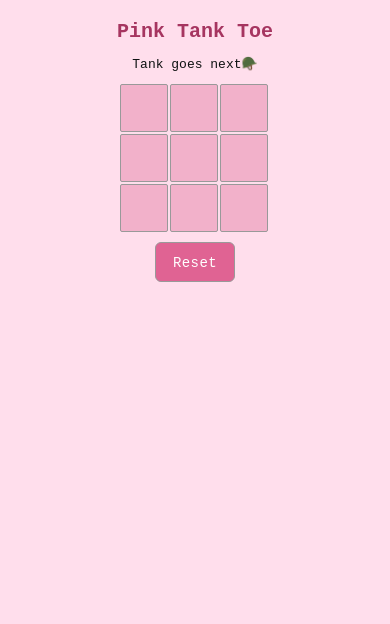
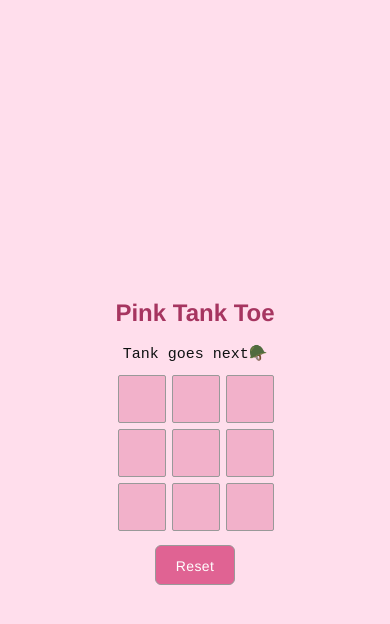
Before and after one commit to fractal-bootcamp/sarahbicknell.gamedev, a React (Vite) app: page / in a window 390 px wide. Shown: the top 624 px of the page. Built offline with nearby package versions, Linux system fonts and the light colour scheme.

Commit message:
more styling changes, tacky animation and reactive styling

```diff
--- a/src/App.css
+++ b/src/App.css
@@ -1,4 +1,6 @@
-* {
+*,
+*::before,
+*::after {
   box-sizing: border-box;
 }
 
@@ -47,14 +49,11 @@ ul {
   padding-inline-start: 20px;
 }
 
-* {
-  box-sizing: border-box;
-}
-
-body {
-  font-family: sans-serif;
-  margin: 20px;
-  padding: 0;
+.board {
+  display: flex;
+  flex-direction: column;
+  align-items: center;
+  margin: 0 auto;
 }
 
 .board-row {
@@ -64,19 +63,21 @@ body {
 
 .square {
   background: #f2b1ca;
-  border: 1px solid #999;
-  border-radius: 2px;
+  border: 2px solid #999;
+  border-radius: 4px;
   color: #ffffff;
-  font-size: 24px;
+  font-size: 48px;
   font-weight: bold;
-  line-height: 34px;
-  height: 48px;
-  margin-right: 2px;
-  margin-top: 2px;
+  line-height: 68px;
+  height: 96px;
+  width: 96px;
+  display: flex;
+  align-items: center;
+  justify-content: center;
+  margin: 4px;
+  text-align: center;
   padding: 0;
-  text-align: center;
-  width: 48px;
-  box-sizing: border-box
+  box-sizing: border-box;
 }
 
 .square:hover {
@@ -96,7 +97,7 @@ body {
 } */
 
 .title {
-  font-size: 20px;
+  font-size: 40px;
   color: #a63560;
   font-family: monospace;
 
@@ -106,6 +107,7 @@ body {
 
 .status {
   margin-bottom: 10px;
+  font-size: 20px;
   color: #0e1111;
   font-family: monospace;
 }
@@ -114,7 +116,7 @@ body {
   flex-direction: row;
   justify-content: center;
   align-items: center;
-  height: 100%;
+  height: 100vh;
 }
 .game {
   display: flex;
@@ -127,23 +129,22 @@ body {
 }
 
 .reset {
-  border: 1px solid #999;
+  border: 2px solid #999;
   background-color: #e06393;
   border-radius: 6px;
   box-sizing: border-box;
   color: #FFFFFF;
   font-family: monospace;
-  font-size: 14px;
+  font-size: 28px;
   font-weight: 420;
   letter-spacing: .4px;
-  height: 40px;
-  width: 80px;
-  line-height: 20px;––
+  height: 80px;
+  width: 160px;
+  line-height: 40px;––
   list-style: none;
-  margin-top : 10px;
+  margin-top : 15px;
   outline: none;
   padding: 10px 16px;
-  position: relative;
   text-align: center;
   text-decoration: none;
   transition: color 100ms;
@@ -157,8 +158,65 @@ body {
 .button-1:focus {
   background-color: #F082AC;
 }
-}
+
 
 .game-info {
   margin-left: 20px;
 }
+
+@media (max-width: 600px) {
+  .title {
+    font-size: 24px;
+    color: #a63560;
+    font-family: "Haas Grot Text R Web", "Helvetica Neue", Helvetica, Arial, sans-serif;
+
+  }
+
+  .status {
+    margin-bottom: 10px;
+    color: #0e1111;
+    font-size: 15px;
+  }
+  .square {
+    background: #f2b1ca;
+    border: 1px solid #999;
+    border-radius: 2px;
+    float: left;
+    color: #ffffff;
+    font-size: 24px;
+    font-weight: bold;
+    line-height: 34px;
+    height: 48px;
+    margin-right: 2px;
+    margin-top: 2px;
+    padding: 0;
+    text-align: center;
+    width: 48px;
+  }
+  .reset {
+    border: 1px solid #999;
+    background-color: #e06393;
+    border-radius: 6px;
+    box-sizing: border-box;
+    color: #FFFFFF;
+    font-family: "Haas Grot Text R Web", "Helvetica Neue", Helvetica, Arial, sans-serif;
+    font-size: 14px;
+    font-weight: 420;
+    letter-spacing: .4px;
+    height: 40px;
+    width: 80px;
+    line-height: 20px;––
+    list-style: none;
+    margin-top : 10px;
+    outline: none;
+    padding: 10px 16px;
+    position: relative;
+    text-align: center;
+    text-decoration: none;
+    transition: color 100ms;
+    vertical-align: baseline;
+    user-select: none;
+    -webkit-user-select: none;
+    touch-action: manipulation;
+  }
+}
--- a/src/App.tsx
+++ b/src/App.tsx
@@ -5,7 +5,11 @@ import pawImage from './assets/paw.png'
 import tankImage from './assets/tank.png'
 import { motion } from 'framer-motion'
 
-const ImagePreloader = ({ srcList }) => {
+interface ImagePreloaderProps {
+  srcList: string[];
+}
+
+const ImagePreloader: React.FC<ImagePreloaderProps> = ({ srcList}) => {
   useEffect(() => {
     srcList.forEach(src => {
       const img = new Image();
@@ -81,14 +85,21 @@ export default function GameBoard() {
   } else if (winner == "O") {
     winnerName = "Toe"
   }
-  let status;
+  let statusComponent;
   if (winner) {
-    status = (winnerName=="Tank"? "🎉🪖 " : "🎉😼 " ) + winnerName + " wins!" + (winnerName=="Tank"? " 🪖🎉" : " 😼🎉" )
+    statusComponent = (
+      <motion.div
+      initial={{ rotate: 0 }}
+      animate={{ rotate: 360 }}
+      transition={{ duration: 0.5 }}
+      className="status">
+        {(winnerName=="Tank"? "🎉🪖 " : "🎉😼 " ) + winnerName + " wins!" + (winnerName=="Tank"? " 🪖🎉" : " 😼🎉" )}
+      </motion.div> )
   } else if (winState.outcome == "draw") {
-    status = "💥😾Git gud noobs!😾💥"
+    statusComponent = "💥😾Git gud noobs!😾💥"
   } else {
     //i should update this to be more clear probably
-    status = (nextPlayer ? "Tank" : "Toe") + " goes next" + (nextPlayer? "🪖" : "😼" )
+    statusComponent= (nextPlayer ? "Tank" : "Toe") + " goes next" + (nextPlayer? "🪖" : "😼" )
   }
 
 
@@ -98,7 +109,7 @@ export default function GameBoard() {
     <div className="page">
       <div className="game">
         <h1 className="title "> Pink Tank Toe </h1>
-        <div className="status"> {status} </div>
+        <div className="status"> {statusComponent} </div>
         <div>
           <div className="board-row">
             <Square value={squares[0]} onSquareClick={() => handleClick(0)} />
```
